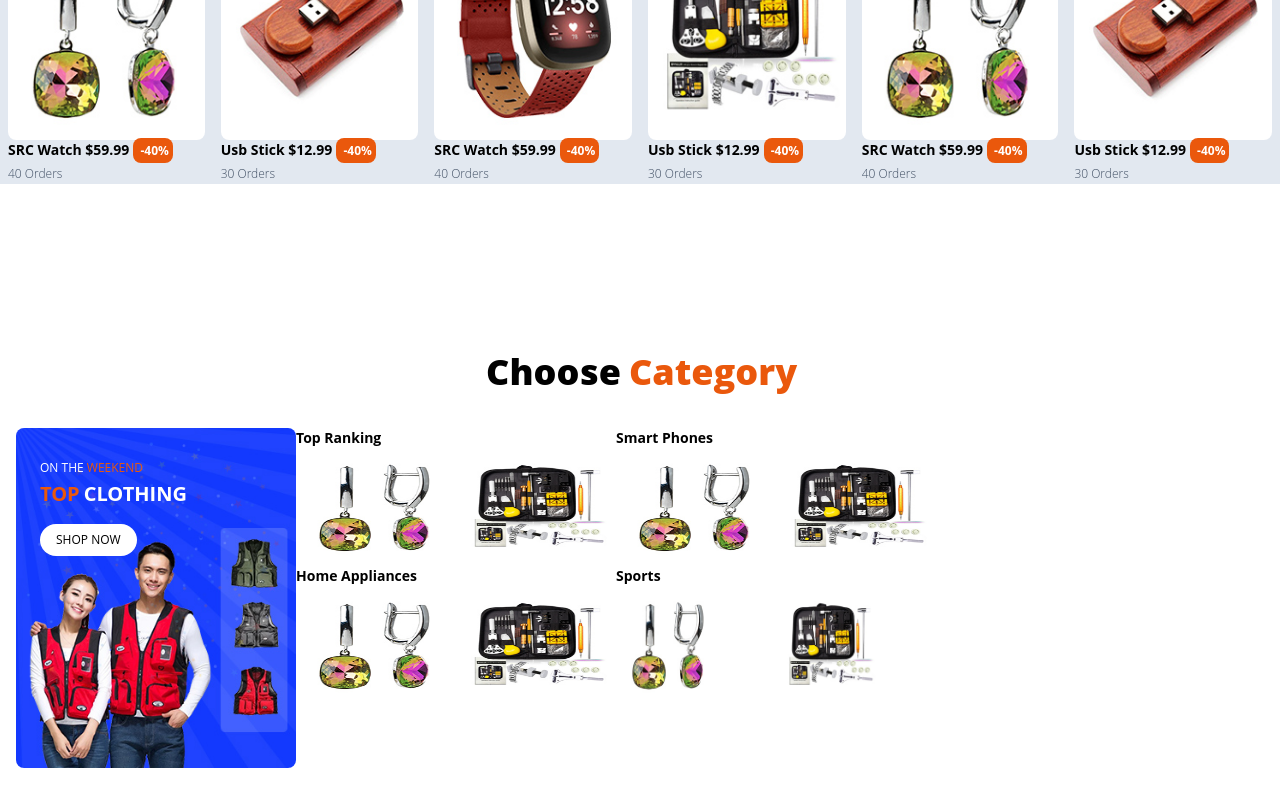
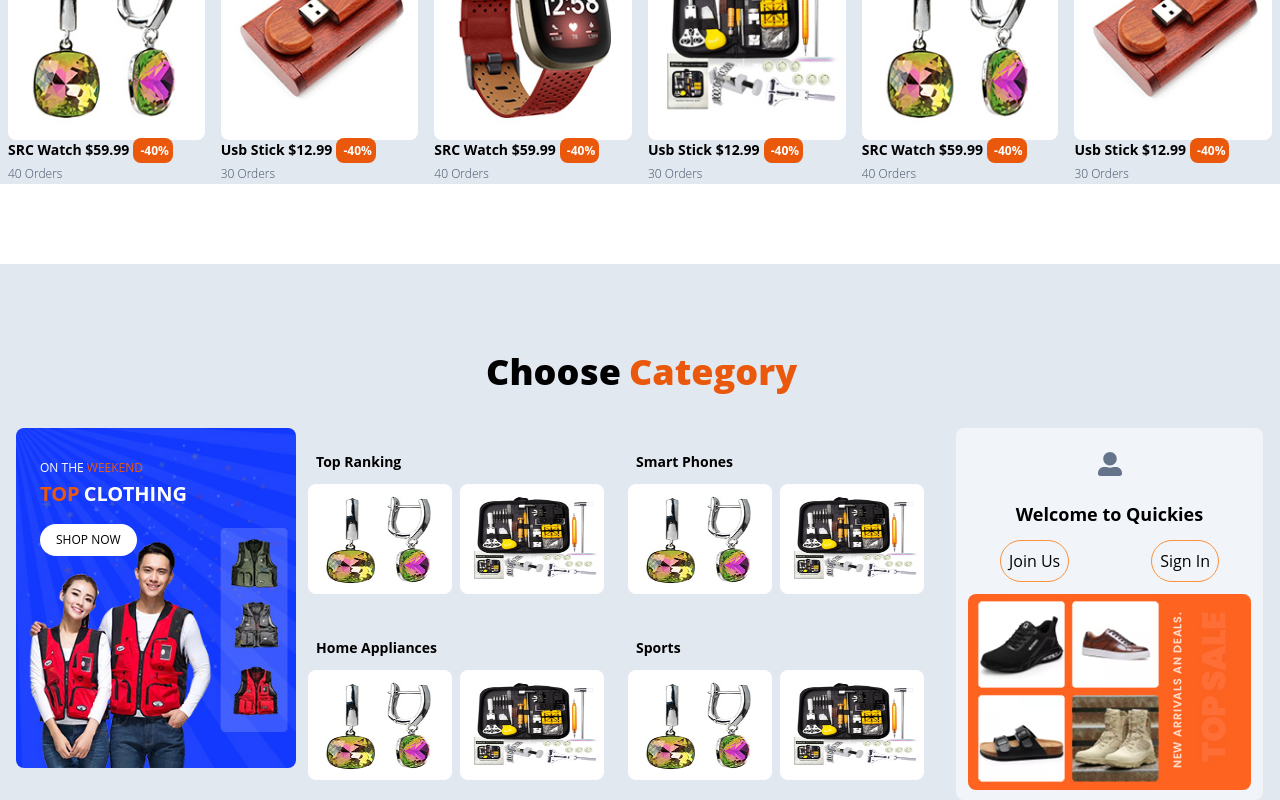
Before and after one commit to YasminMahad/multivendor, a React (Vite) app: page / in a window 1280 px wide. Shown: the part 1793-2593 px from the top of the page. Before the commit the page ends 2561 px from the top, so only its background shows below. Built offline with nearby package versions, Linux system fonts and the light colour scheme.

Commit message:
Categories Final Upadate

```diff
--- a/src/components/Categories.jsx
+++ b/src/components/Categories.jsx
@@ -1,8 +1,9 @@
 import React from "react";
+import {FaUserAlt} from 'react-icons/fa';
 
 const Categories = () => {
   return (
-    <div className="w-screen">
+    <div className="w-screen bg-slate-200">
       <div className="w-[99%] p-2 m-2 mt-20 flex">
         <div className="w-full flex items-center justify-center mt-20 mb-5 text-center">
           <p className="flex justify-center items-center text-4xl font-extrabold text-center">
@@ -41,32 +42,32 @@ const Categories = () => {
         <div className="w-[50%] flex-row">
           <div className="w-[100%] flex">
             <div className="w-[50%]">
-              <div className="w-full">
-                <div className="w-full font-bold text-sm">
+              <div className="w-full p-2 py-4">
+                <div className="w-full font-bold text-sm pl-3 pt-2 pb-2">
                   <p>Top Ranking</p>
                 </div>
-                <div className="w-full flex">
-                  <div className="flex w-[200px] h-[110px] rounded-xl m-1">
-                    <img src="./src/assets/img9.jpg" className="w-full h-full" />
+                <div className="w-full flex bg-slate-200">
+                  <div className="flex w-[200px] h-[110px] rounded-lg m-1">
+                    <img src="./src/assets/img9.jpg" className="w-full h-full rounded-lg" />
                   </div>
-                  <div className="flex w-[200px] h-[110px] rounded-xl m-1">
-                    <img src="./src/assets/img8.jpg" className="w-full h-full" />
+                  <div className="flex w-[200px] h-[110px] rounded-lg m-1">
+                    <img src="./src/assets/img8.jpg" className="w-full h-full rounded-lg " />
                   </div>
                 </div>
               </div>
             </div>
 
             <div className="w-[50%]">
-              <div className="w-full">
-                <div className="w-full font-bold text-sm">
+              <div className="w-full p-2 py-4">
+                <div className="w-full font-bold text-sm pl-3 pt-2 pb-2">
                   <p>Smart Phones</p>
                 </div>
                 <div className="w-full flex">
                   <div className="flex w-[200px] h-[110px] rounded-xl m-1">
-                    <img src="./src/assets/img9.jpg" className="w-full h-full"/>
+                    <img src="./src/assets/img9.jpg" className="w-full h-full rounded-lg"/>
                   </div>
                   <div className="flex w-[200px] h-[110px] rounded-xl m-1">
-                    <img src="./src/assets/img8.jpg" className="w-full h-full"/>
+                    <img src="./src/assets/img8.jpg" className="w-full h-full rounded-lg"/>
                   </div>
                 </div>
               </div>
@@ -78,37 +79,60 @@ const Categories = () => {
 
           <div className="w-[100%] flex">
             <div className="w-[50%]">
-              <div className="w-full">
-                <div className="w-full font-bold text-sm">
+              <div className="w-full p-2 py-4">
+                <div className="w-full font-bold text-sm pl-3 pt-2 pb-2">
                   <p>Home Appliances</p>
                 </div>
-                <div className="flex">
+                <div className="flex rounded-xl">
                   <div className="flex w-[200px] h-[110px] rounded-xl m-1">
-                    <img src="./src/assets/img9.jpg" className="w-full h-full"/>
+                    <img src="./src/assets/img9.jpg" className="w-full h-full rounded-lg"/>
                   </div>
                   <div className="flex w-[200px] h-[110px] rounded-xl m-1">
-                    <img src="./src/assets/img8.jpg" className="w-full h-full"/>
+                    <img src="./src/assets/img8.jpg" className="w-full h-full rounded-lg"/>
                   </div>
                 </div>
               </div>
             </div>
 
             <div className="w-[50%]">
-              <div className="w-full">
-                <div className="w-full font-bold text-sm">
+              <div className="w-full p-2 py-4">
+                <div className="w-full font-bold text-sm pl-3 pt-2 pb-2">
                   <p>Sports</p>
                 </div>
                 <div className="flex">
                   <div className="flex w-[200px] h-[110px] rounded-xl m-1">
-                    <img src="./src/assets/img9.jpg" />
+                    <img src="./src/assets/img9.jpg" className="w-full h-full rounded-lg"/>
                   </div>
                   <div className="flex w-[200px] h-[110px] rounded-xl m-1">
-                    <img src="./src/assets/img8.jpg" />
+                    <img src="./src/assets/img8.jpg" className="w-full h-full rounded-lg"/>
                   </div>
                 </div>
               </div>
             </div>
           </div>
+        </div>
+        <div className="bg-slate-100 rounded-lg justify-center items-center px-3 py-2 ml-5">
+            <div className="items-center justify-center flex pt-1">
+            <div className="w-[50px] flex justify-center items-center rounded-full p-3">
+                <FaUserAlt className="text-2xl text-slate-500"/>
+            </div>
+            </div>
+            <div className="flex justify-center items-center mt-3">
+                <p className="text-lg font-bold">
+                    Welcome to Quickies
+                </p>
+            </div>
+            <div className="flex justify-between items-center py-3">
+                <button type="button" className="p-2 ml-8 rounded-full border border-orange-400">
+                    Join Us
+                </button>
+                <button type="button" className="p-2 mr-8    rounded-full border border-orange-400">
+                    Sign In
+                </button>
+            </div>
+            <div className="rounded-lg">
+                <img src="./src/assets/img13.jpg" className="rounded-lg w-full h-full" />
+            </div>
         </div>
       </div>
     </div>
```
Also changed, not shown: src/assets/img13.jpg (added).
